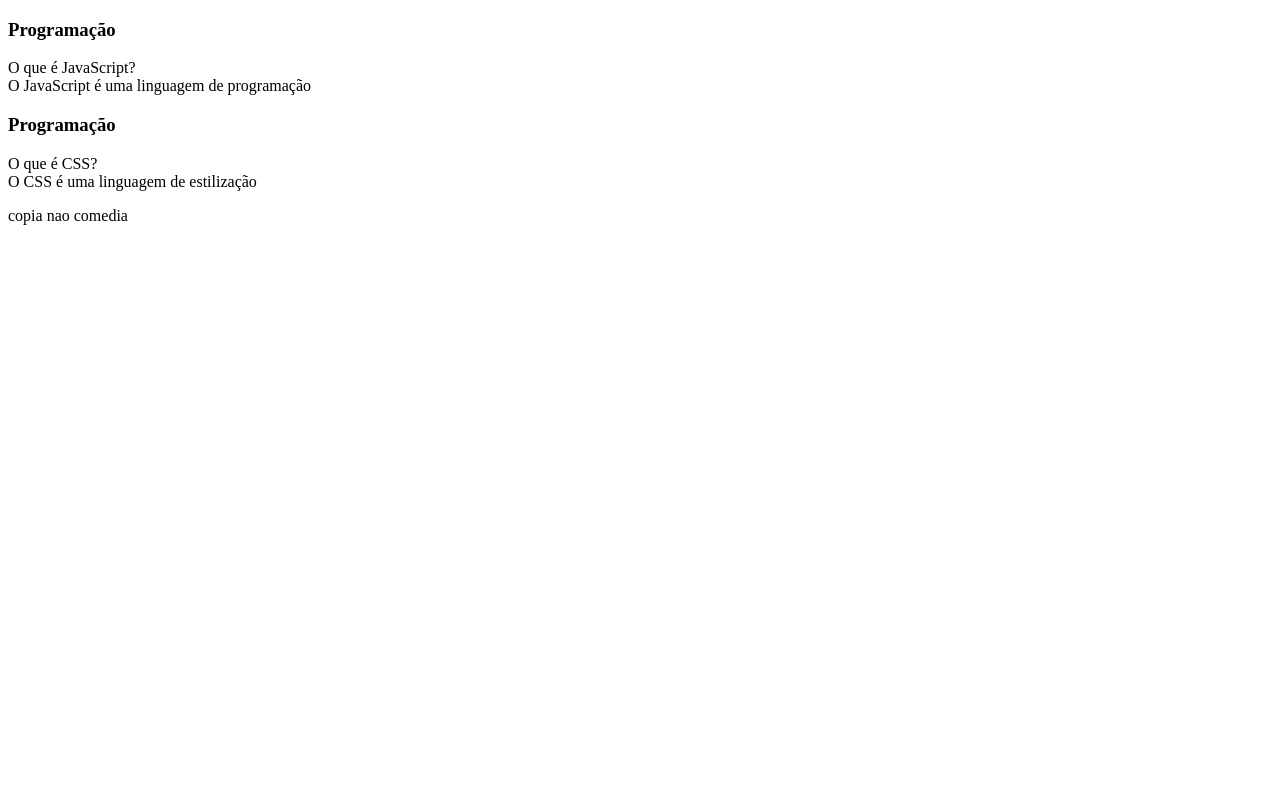
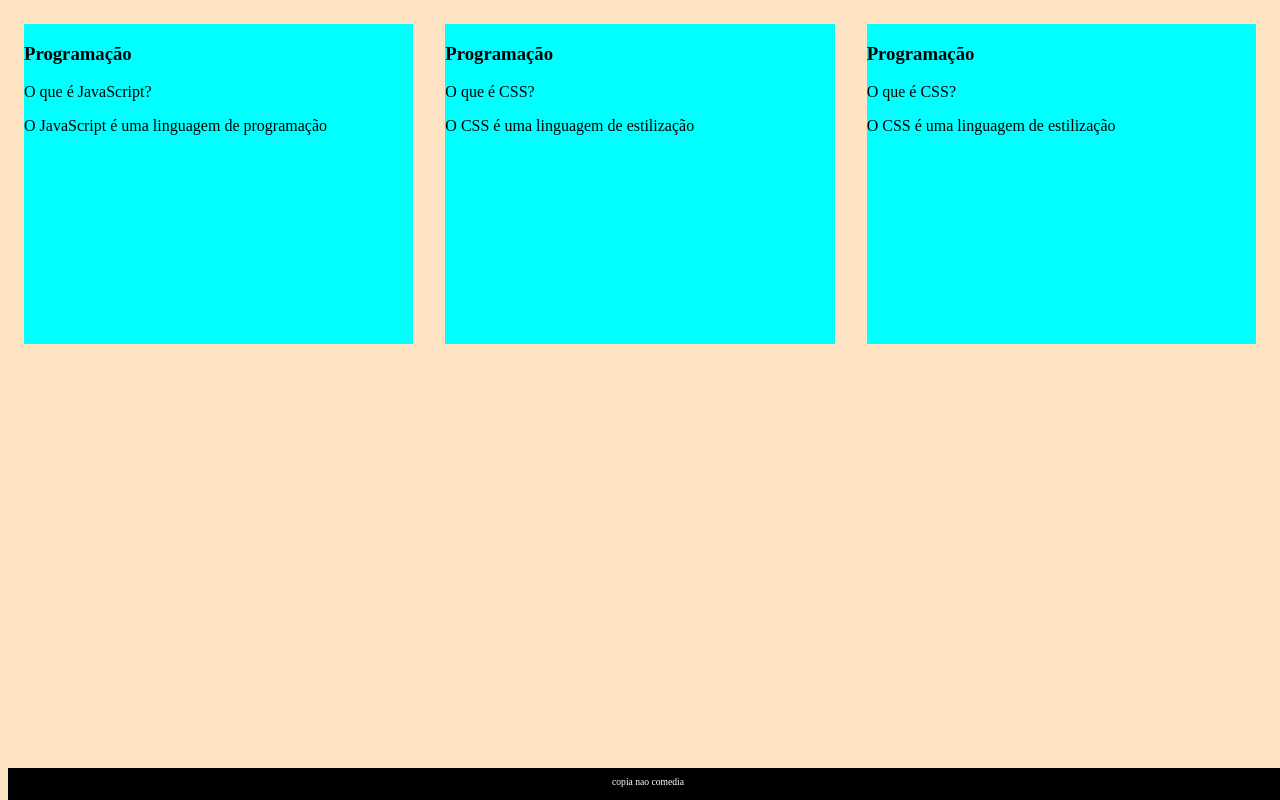
Before and after one commit to nioryzin/kkkkk, a plain HTML site: page index.html in a window 1280 px wide. Drawn offline with Linux system fonts and the light colour scheme; files that its build step writes are made by us from their sources.

Commit message:
Add files via upload
mais recentes

```diff
--- a/index.html
+++ b/index.html
@@ -3,6 +3,7 @@
 <head>
     <meta charset="UTF-8">
     <meta name="viewport" content="width=device-width, initial-scale=1.0">
+    <link rel="stylesheet" href="assets/style.css">
     <title>Flashcard</title>
 </head>
 <body>
@@ -12,10 +13,10 @@
                 <div class="cartao__conteudo">
                     <h3>Programação</h3>
                     <div class="cartao__conteudo__pergunta">
-                        O que é JavaScript?
+                        <p> O que é JavaScript?</p>
                     </div>
                     <div class="cartao__conteudo__resposta">
-                        O JavaScript é uma linguagem de programação
+                        <p>O JavaScript é uma linguagem de programação</p>
                     </div>
                 </div>
             </article>
@@ -23,10 +24,21 @@
                 <div class="cartao__conteudo">
                     <h3>Programação</h3>
                     <div class="cartao__conteudo__pergunta">
-                        O que é CSS?
+                        <p>O que é CSS?</p>
                     </div>
                     <div class="cartao__conteudo__resposta">
-                        O CSS é uma linguagem de estilização
+                        <p>O CSS é uma linguagem de estilização</p>
+                    </div>
+                </div>
+            </article> </article>
+            <article class="cartao">
+                <div class="cartao__conteudo">
+                    <h3>Programação</h3>
+                    <div class="cartao__conteudo__pergunta">
+                        <p>O que é CSS?</p>
+                    </div>
+                    <div class="cartao__conteudo__resposta">
+                        <p>O CSS é uma linguagem de estilização</p>
                     </div>
                 </div>
             </article>
--- a/style.css
+++ b/style.css
@@ -0,0 +1,48 @@
+footer {
+    background-color: black;
+    color: white;
+    position: fixed;
+    bottom: 0;
+    width: 100%;
+    height: 2rem;
+}
+footer p {
+    text-align: center;
+    font-size: 0.6rem;
+    margin-top: 0.5rem;
+}
+body {
+    background-color: bisque;
+    font-family: Bai Jamjuree;
+}
+
+
+#container {
+display: flex;
+
+}
+
+ .cartao {
+    margin: 1rem 1rem;
+    background-color: aqua;
+    height: 20rem;
+    flex-grow: 1;
+    flex-basis: calc(33% - 6rem);
+ }
+
+ .cartao_conteudo {
+    text-align: center;
+    /* background-color: aquamarine; */
+    height: 100%;
+
+ }
+
+ .cartao_conteudo h3 {
+    background-color: tomato;
+    text-align: left;
+    padding: 0.5rem;
+    position: absolute;
+    margin: 0.6rem;
+    border-radius: 0.6rem;
+    font-size: 1vw
+ }
```
